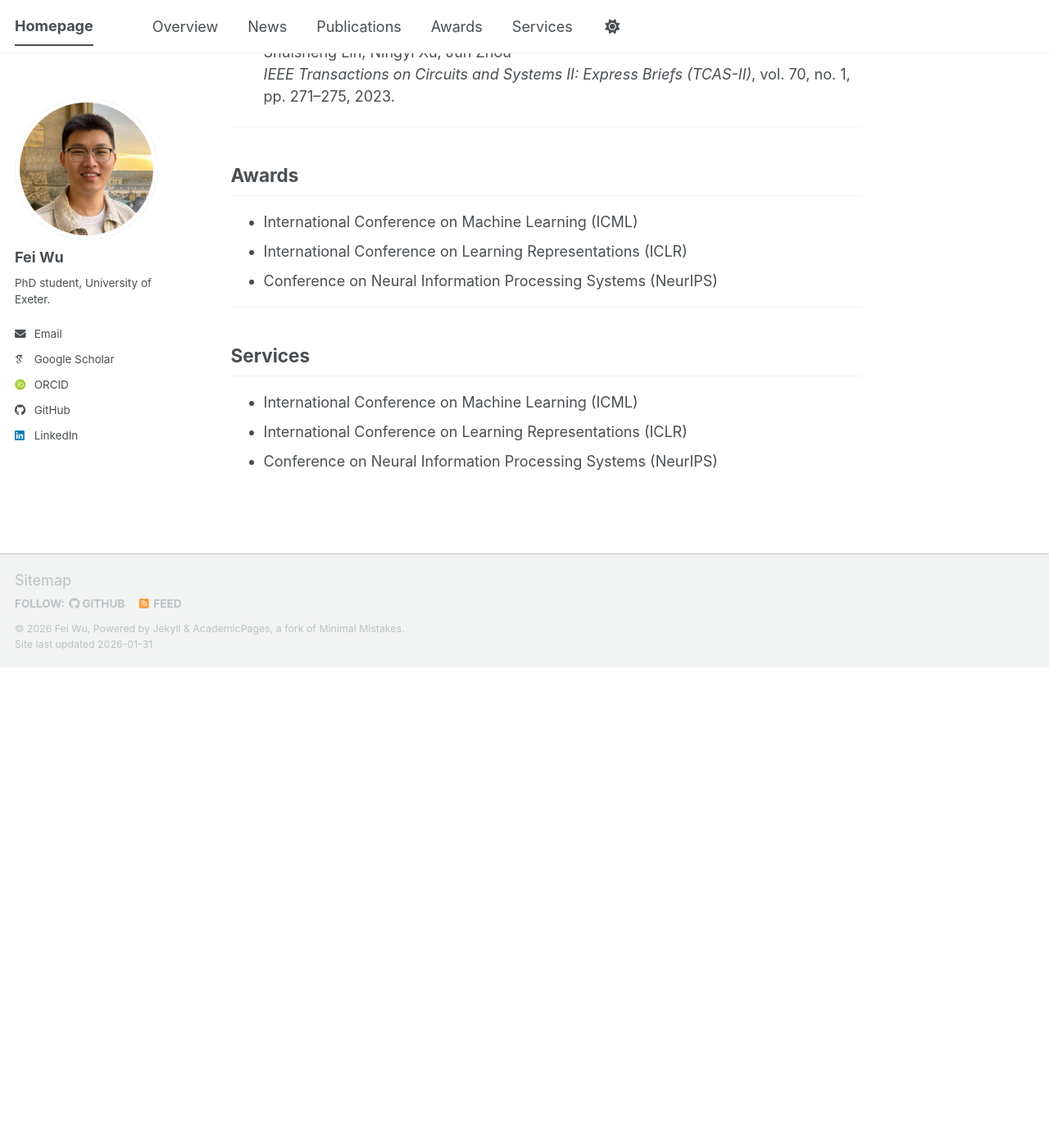
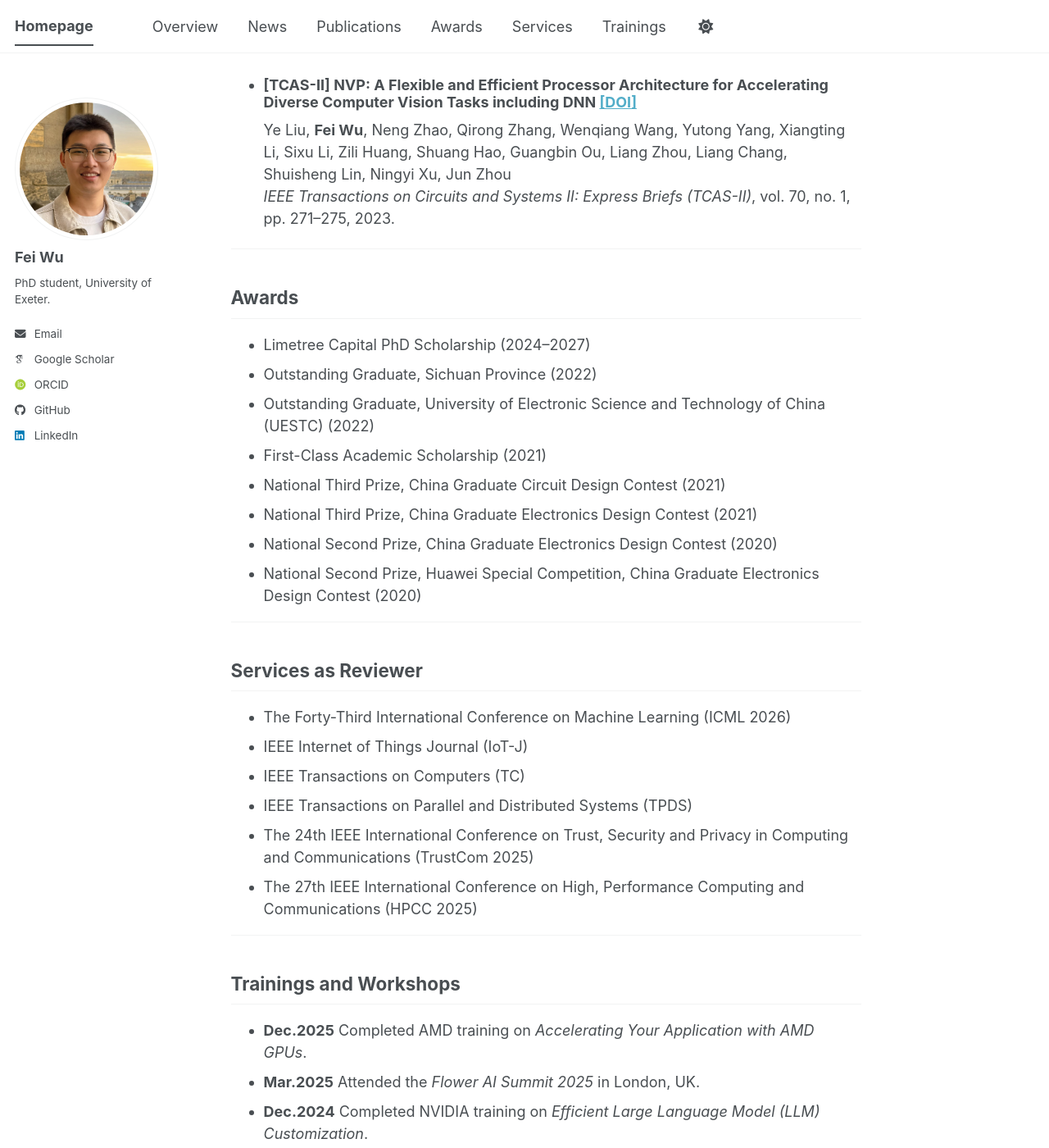
Before and after one commit to fei407/fei407.github.io, a Jekyll site: the page built from _pages/about.md, in a window 1280 px wide and 1400 px high, scrolled down 1157 px. Shown: the whole window at 82% size. Built offline with Jekyll 4.4.1, drawn with Linux system fonts in a browser that asks for light colours; some web fonts are replaced; a script bundle is joined from its source files by our own code; library files that are not in the unit come from our copies; before the commit the page ends 1971 px from its top, so only the background shows below that; some of the changed text lies outside the part shown.

Commit message:
update info

```diff
--- a/_data/navigation.yml
+++ b/_data/navigation.yml
@@ -22,3 +22,6 @@ main:
 
   - title: "Services"
     url: /#services
+
+  - title: "Trainings"
+    url: /#trainings
--- a/_pages/about.md
+++ b/_pages/about.md
@@ -15,13 +15,17 @@ I received my M.Eng. degree in Electronic and Communication Engineering from the
 
 My research interests focus on Parameter-Efficient Fine-Tuning, Federated Fine-Tuning for Foundation Models, Efficient AI Systems, and Algorithm–Hardware Co-design.
 
+My Ph.D. study is fully funded by the China Scholarship Council and the University of Exeter.
+
 ---
+
 
 ## News
 
-- **2025.XX** &nbsp; Paper submitted to *ICML 2026*.
-- **2024.XX** &nbsp; Started PhD at the University of Exeter.
-
+- **Jan.2026** Our paper *PSOFT* accepted by **ICLR 2026**.
+- **Jan.2026** Our paper *FedARA* accepted by **IEEE Transactions on Computers**.
+- **Oct.2024** Awarded the *Limetree Capital PhD Scholarship* (£5,000).
+- **Oct.2023** Started PhD at the University of Exeter.
 
 ---
 
@@ -41,14 +45,30 @@ My research interests focus on Parameter-Efficient Fine-Tuning, Federated Fine-T
 
 ---
 
+
 ## Awards
-- International Conference on Machine Learning (ICML)
-- International Conference on Learning Representations (ICLR)
-- Conference on Neural Information Processing Systems (NeurIPS)
+- Limetree Capital PhD Scholarship (2024–2027)
+- Outstanding Graduate, Sichuan Province (2022)
+- Outstanding Graduate, University of Electronic Science and Technology of China (UESTC) (2022)
+- First-Class Academic Scholarship (2021)
+- National Third Prize, China Graduate Circuit Design Contest (2021)
+- National Third Prize, China Graduate Electronics Design Contest (2021)
+- National Second Prize, China Graduate Electronics Design Contest (2020)
+- National Second Prize, Huawei Special Competition, China Graduate Electronics Design Contest (2020)
 
 ---
 
-## Services
-- International Conference on Machine Learning (ICML)
-- International Conference on Learning Representations (ICLR)
-- Conference on Neural Information Processing Systems (NeurIPS)
+## Services as Reviewer
+- The Forty-Third International Conference on Machine Learning (ICML 2026)
+- IEEE Internet of Things Journal (IoT-J)
+- IEEE Transactions on Computers (TC)
+- IEEE Transactions on Parallel and Distributed Systems (TPDS)
+- The 24th IEEE International Conference on Trust, Security and Privacy in Computing and Communications (TrustCom 2025)
+- The 27th IEEE International Conference on High, Performance Computing and Communications (HPCC 2025)
+
+---
+
+## Trainings and Workshops
+- **Dec.2025** Completed AMD training on *Accelerating Your Application with AMD GPUs*.
+- **Mar.2025** Attended the *Flower AI Summit 2025* in London, UK.
+- **Dec.2024** Completed NVIDIA training on *Efficient Large Language Model (LLM) Customization*.
```
